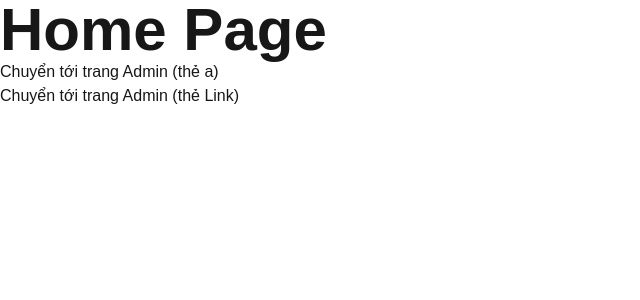
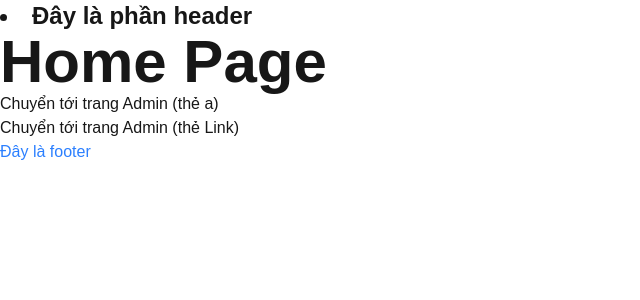
Before and after one commit to HOAne2004/learning-nextjs, a Next.js app in the folder practice/learning-nextjs/: page / in a window 1280 px wide. Shown: the top 300 px of the page, without its empty margins (0-640 px from the left). Built offline with nearby package versions, Linux system fonts and the light colour scheme.

Commit message:
learn: how to control layout

```diff
--- a/practice/learning-nextjs/app/layout.tsx
+++ b/practice/learning-nextjs/app/layout.tsx
@@ -23,7 +23,10 @@ export default function RootLayout({ children }: LayoutProps<"/">) {
       lang="en"
       className={`${geistSans.variable} ${geistMono.variable} h-full antialiased`}
     >
+      <header><li className="font-bold text-2xl">Đây là phần header</li></header>
+      {/* Phần render động */}
       <body className="min-h-full flex flex-col">{children}</body>
+      <footer className="text-blue-500">Đây là footer</footer>
     </html>
   );
 }
```
